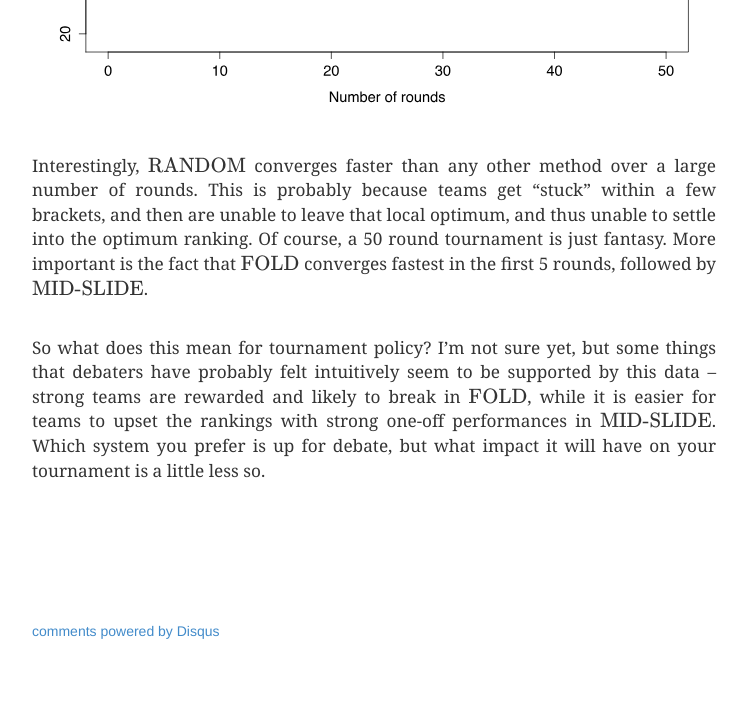
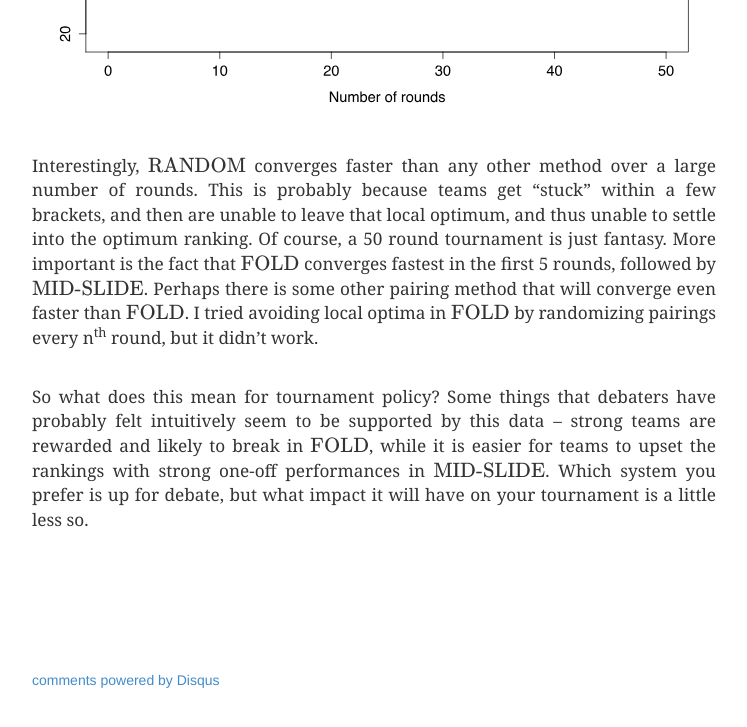
Before and after one commit to amrav/amrav.github.io, a Jekyll site: the page built from _posts/2015-12-08-debate-analysis-team-pairing.md, in a window 1280 px wide and 900 px high, scrolled down 3108 px. Shown: the top 727 px of the window, without its empty margins (266-1013 px from the left). Built offline with Jekyll 4.4.1, drawn with Linux system fonts in a browser that asks for light colours; nearby versions of some CDN libraries; some web fonts are replaced; formulas are drawn with MathJax 3; comment, search, counter and statistics services are not loaded; some of the changed text lies outside the part shown.

Commit message:
Minor corrections

```diff
--- a/_posts/2015-12-08-debate-analysis-team-pairing.md
+++ b/_posts/2015-12-08-debate-analysis-team-pairing.md
@@ -23,15 +23,15 @@ I plotted rank distance vs number of rounds by simulating tournaments for a vari
 
 ![image](/assets/svg/rank_dist_v_rounds_10.svg){: .svg-full}
 
-The lighter lines in each algorithm represent pull-down, and the darker lines are pull-up. It seems like pull-down is almost always a bad choice. \\(\operatorname{RANDOM-BRACKET}\\) pairs teams randomly within the same bracket. We also plot \\(\operatorname{RANDOM}\\) pairing, which just pairs teams randomly irrespective of brackets, as a benchmark.
+The lighter lines in each algorithm represent pull-down, and the darker lines are pull-up. It seems like pull-down always diverges from pull-up. \\(\operatorname{RANDOM-BRACKET}\\) pairs teams randomly within the same bracket. We also plot \\(\operatorname{RANDOM}\\) pairing, which just pairs teams randomly irrespective of brackets, as a benchmark.
 
 Here's another graph, this time with more rounds.
 
 ![image](/assets/svg/rank_dist_v_rounds_50.svg){: .svg-full}
 
-Interestingly, \\(\operatorname{RANDOM}\\) converges faster than any other method over a large number of rounds. This is probably because teams get "stuck" within a few brackets, and then are unable to leave that local optimum, and thus unable to settle into the optimum ranking. Of course, a 50 round tournament is just fantasy. More important is the fact that \\(\operatorname{FOLD}\\) converges fastest in the first 5 rounds, followed by \\(\operatorname{MID-SLIDE}\\).
+Interestingly, \\(\operatorname{RANDOM}\\) converges faster than any other method over a large number of rounds. This is probably because teams get "stuck" within a few brackets, and then are unable to leave that local optimum, and thus unable to settle into the optimum ranking. Of course, a 50 round tournament is just fantasy. More important is the fact that \\(\operatorname{FOLD}\\) converges fastest in the first 5 rounds, followed by \\(\operatorname{MID-SLIDE}\\). Perhaps there is some other pairing method that will converge even faster than \\(\operatorname{FOLD}\\). I tried avoiding local optima in \\(\operatorname{FOLD}\\) by randomizing pairings every n<sup>th</sup> round, but it didn't work.
 
-So what does this mean for tournament policy? I'm not sure yet, but some things that debaters have probably felt intuitively seem to be supported by this data -- strong teams are rewarded and likely to break in \\(\operatorname{FOLD}\\), while it is easier for teams to upset the rankings with strong one-off performances in \\(\operatorname{MID-SLIDE}\\). Which system you prefer is up for debate, but what impact it will have on your tournament is a little less so.
+So what does this mean for tournament policy? Some things that debaters have probably felt intuitively seem to be supported by this data -- strong teams are rewarded and likely to break in \\(\operatorname{FOLD}\\), while it is easier for teams to upset the rankings with strong one-off performances in \\(\operatorname{MID-SLIDE}\\). Which system you prefer is up for debate, but what impact it will have on your tournament is a little less so.
 
 <script type="text/javascript"
 src="http://cdn.mathjax.org/mathjax/latest/MathJax.js?config=TeX-AMS-MML_HTMLorMML">
```
Also changed, not shown: other parts of _posts/2015-12-08-debate-analysis-team-pairing.md (+1 -1 lines).
